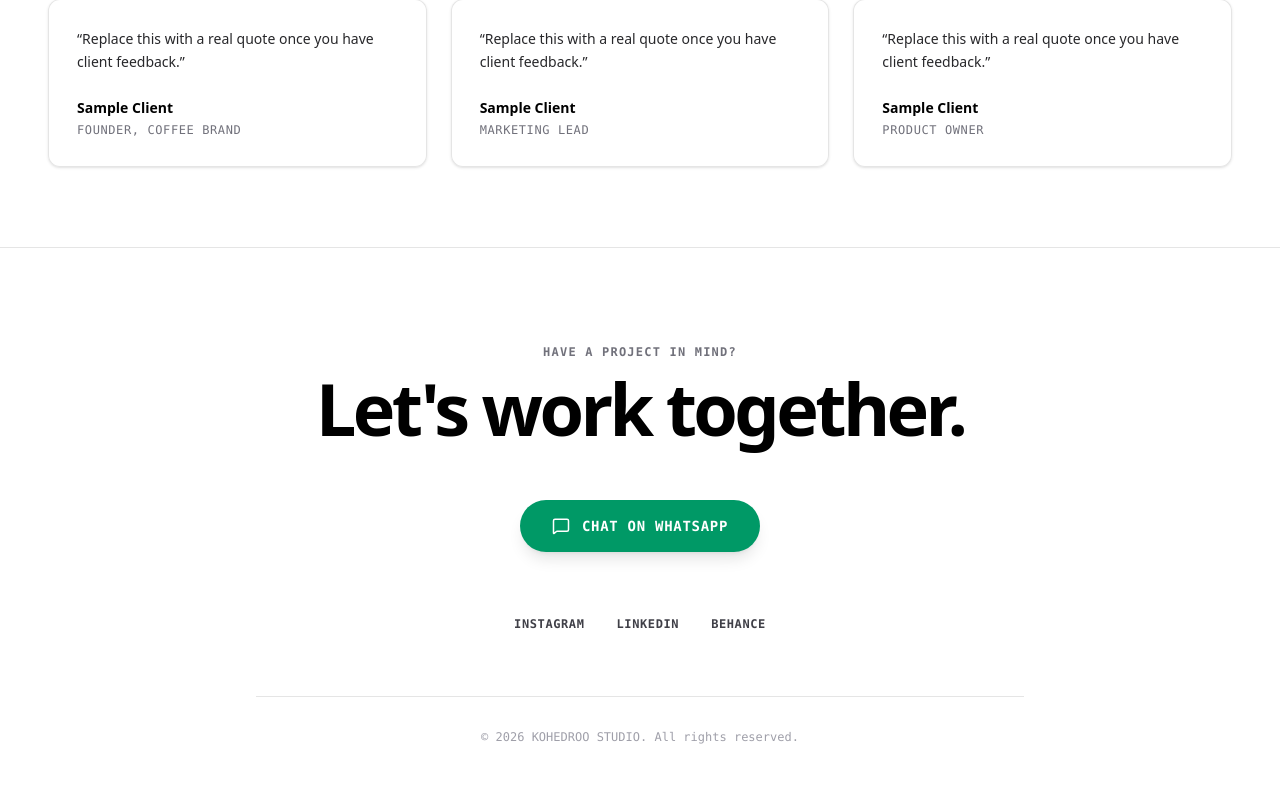
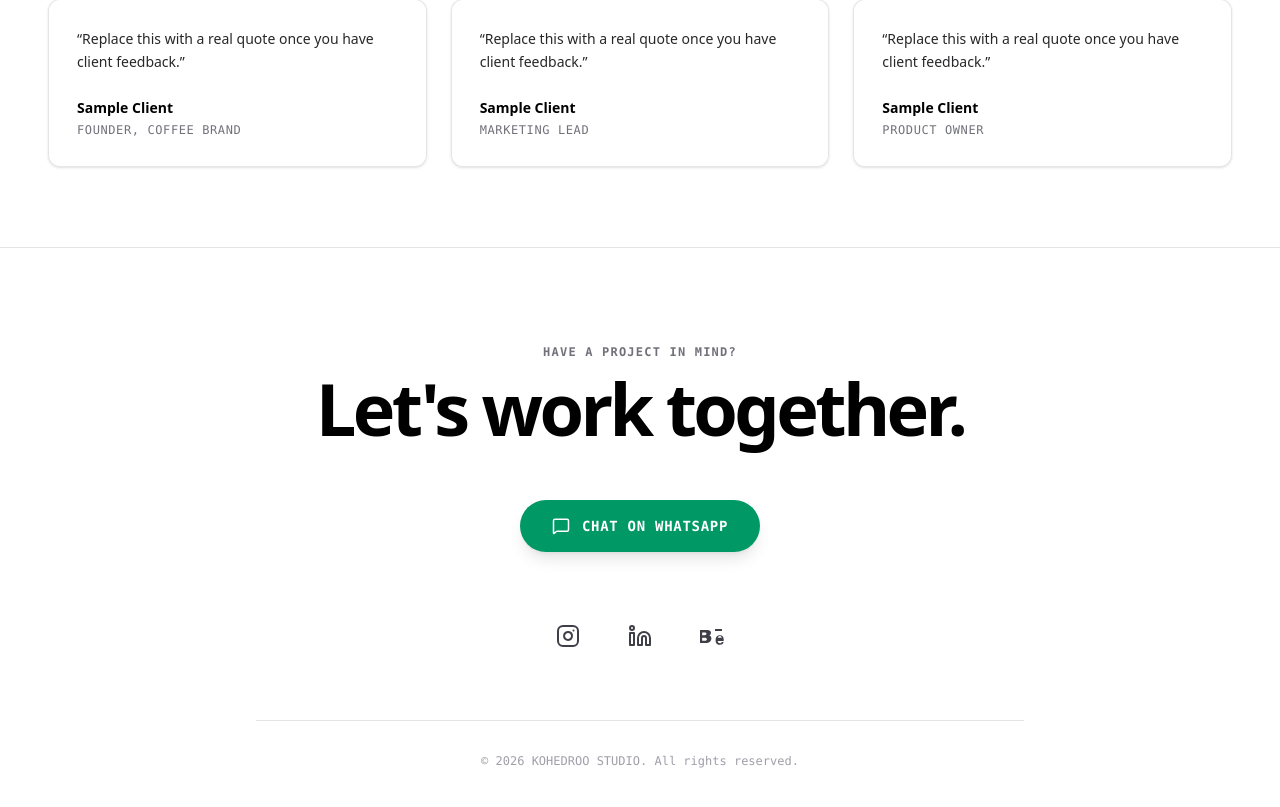
Before and after one commit to bombaladow/kohedroo, a Next.js app: page / in a window 1280 px wide. Shown: the part 2421-3228 px from the top of the page. Built offline with nearby package versions, Linux system fonts and the light colour scheme; no server answers; the database is empty.

Commit message:
fix: invert background pattern to dark-on-white and fix hero background

```diff
--- a/components/ContactFooter.js
+++ b/components/ContactFooter.js
@@ -1,6 +1,6 @@
 'use client';
 
-import { MessageSquare } from 'lucide-react';
+import { MessageSquare, Instagram, Linkedin } from 'lucide-react';
 
 export default function ContactFooter({ settings }) {
   // تجهيز رابط الواتساب من الرقم الموجود في الـ settings
@@ -33,31 +33,46 @@ export default function ContactFooter({ settings }) {
           </a>
         </div>
 
-        {/* روابط التواصل الاجتماعي تحت الزرار */}
-        <div className="flex flex-wrap justify-center items-center gap-6 md:gap-8 text-zinc-700 font-mono text-xs uppercase tracking-wider mt-10 font-bold">
+        {/* روابط التواصل الاجتماعي تحت الزرار (أيقونات بدلاً من الكلمات) */}
+        <div className="flex items-center justify-center gap-6 md:gap-8 mt-10">
+
+          {/* Instagram */}
           <a
             href="https://www.instagram.com/kohedroo/"
             target="_blank"
             rel="noopener noreferrer"
-            className="hover:text-black transition-colors"
+            aria-label="Instagram"
+            className="text-zinc-700 hover:text-black hover:scale-110 transition-all duration-300 p-2 rounded-full hover:bg-black/5"
           >
-            Instagram
+            <Instagram className="w-6 h-6 stroke-[2]" />
           </a>
+
+          {/* LinkedIn */}
           <a
             href="https://ae.linkedin.com/in/kohedroo"
             target="_blank"
             rel="noopener noreferrer"
-            className="hover:text-black transition-colors"
+            aria-label="LinkedIn"
+            className="text-zinc-700 hover:text-black hover:scale-110 transition-all duration-300 p-2 rounded-full hover:bg-black/5"
           >
-            LinkedIn
+            <Linkedin className="w-6 h-6 stroke-[2]" />
           </a>
+
+          {/* Behance */}
           <a
             href="https://www.behance.net/hoossoo88"
             target="_blank"
             rel="noopener noreferrer"
-            className="hover:text-black transition-colors"
+            aria-label="Behance"
+            className="text-zinc-700 hover:text-black hover:scale-110 transition-all duration-300 p-2 rounded-full hover:bg-black/5"
           >
-            Behance
+            <svg
+              className="w-6 h-6 fill-current"
+              viewBox="0 0 24 24"
+              xmlns="http://www.w3.org/2000/svg"
+            >
+              <path d="M22 7h-7v-2h7v2zm1.726 10c0 2.174-1.282 3.868-3.793 3.868-2.677 0-4.381-1.815-4.381-4.704 0-2.883 1.83-4.832 4.312-4.832 2.766 0 3.862 2.155 3.862 4.417 0 .373-.024.819-.059 1.251h-5.975c.094 1.455.972 2.222 2.188 2.222 1.012 0 1.637-.478 1.957-1.222h1.889zm-5.834-3.136h3.843c-.078-1.071-.722-1.782-1.874-1.782-1.168 0-1.868.74-1.969 1.782zm-10.892 5.136h-7v-13h7.288c2.251 0 3.712 1.001 3.712 2.803 0 1.189-.625 2.115-1.637 2.585 1.282.41 2.052 1.503 2.052 2.981 0 2.22-1.748 4.631-4.415 4.631zm-4.859-7.854h2.511c1.139 0 1.815-.521 1.815-1.393 0-.895-.676-1.352-1.815-1.352h-2.511v2.745zm0 5.727h2.71c1.282 0 2.012-.628 2.012-1.554 0-.972-.73-1.579-2.012-1.579h-2.71v3.133z" />
+            </svg>
           </a>
 
         </div>
```
Also changed, not shown: public/brands/Damas-Rose.png, 1 other file (tests, documents, lock files or other folders).
